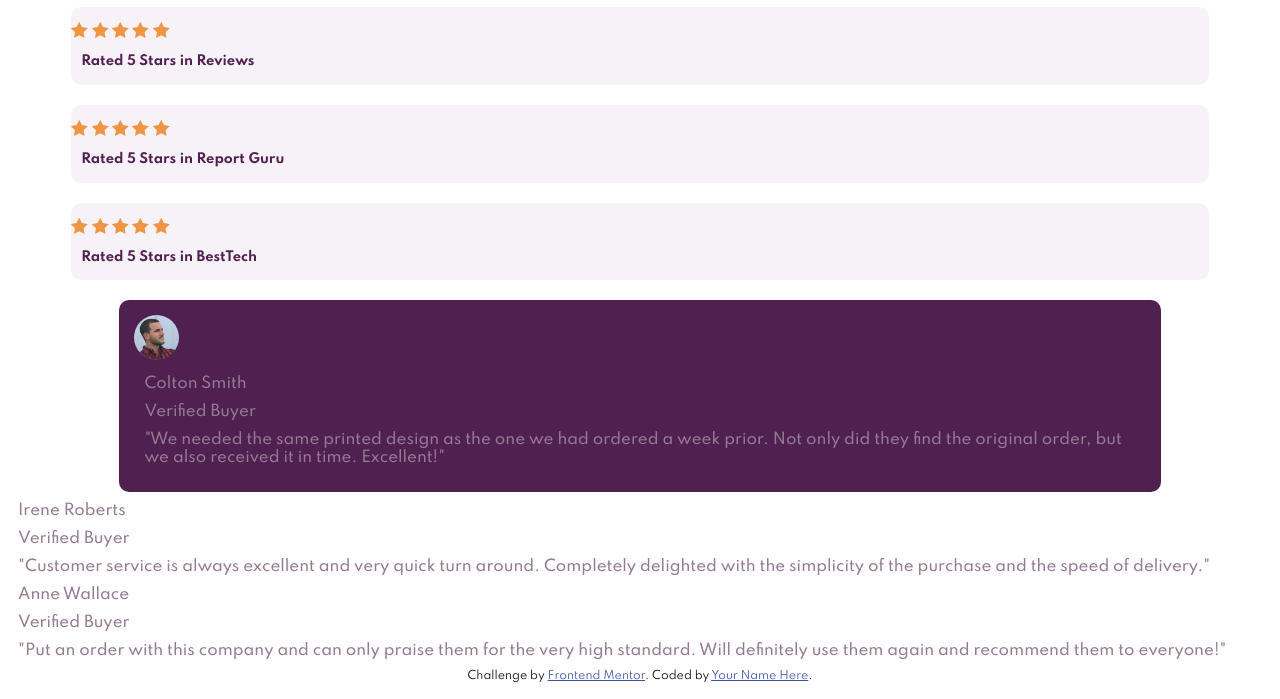
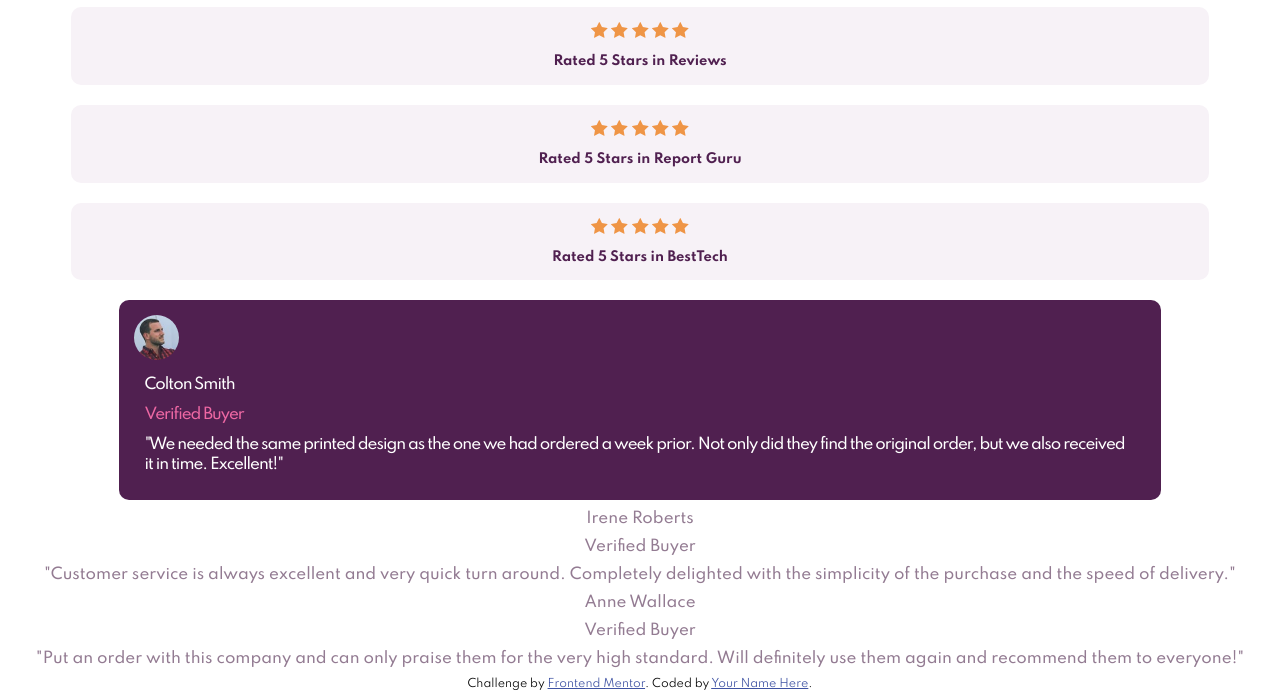
Before and after one commit to koreynichols/social-proof-section, a plain HTML site: page index.html in a window 1280 px wide. Shown: the part 146-845 px from the top of the page. Drawn offline with Linux system fonts and the light colour scheme.

Commit message:
not coming out how I want it to look, need to keep practicing

```diff
--- a/index.html
+++ b/index.html
@@ -51,8 +51,8 @@
     </div>
 
     <div class="review">
+      <img src="./images/image-colton.jpg" alt="">
       <div class="review-profile">
-        <img src="./images/image-colton.jpg" alt="">
         <p>Colton Smith</p>
         <p class="status">Verified Buyer</p>
       </div>
--- a/style.css
+++ b/style.css
@@ -18,16 +18,19 @@ h1 {
     line-height: 1em;
     letter-spacing: 0px;
     margin: 80px 25px 15px;
+    text-align: center;
 }
 
 p {
     color: hsl(303, 10%, 53%);
     font-weight: 500;
     margin: 10px;
+    text-align: center;
 }
 
 .rating {
     font-size: 13px;
+    text-align: center;
     padding-top: 15px;
     padding-bottom: 5px;
     line-height: 1.3em;
@@ -51,7 +54,18 @@ p {
     display: block;
 }
 
-.review-profile img {
+.review img {
     border-radius: 50%;
     height: 45px;
 }
+
+.review p {
+    text-align: left;
+    color: white;
+    letter-spacing: -1px;
+    line-height: 20px;
+}
+
+.status {
+    color: hsl(333, 80%, 67%)!important;
+}
```
